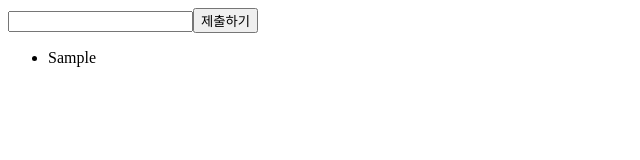
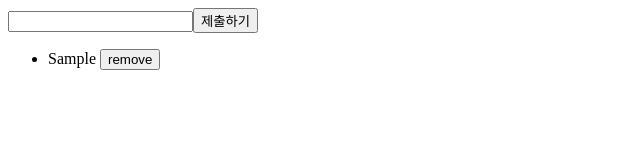
Before and after one commit to grighth12/vue-todo-pair, a Vue app: page / in a window 1280 px wide. Both pictures are taken after typing "Sample" into the empty fields and a click on the button "제출하기". Shown: the top 160 px of the page, without its empty margins (0-640 px from the left). Built offline with nearby package versions, Linux system fonts and the light colour scheme.

Commit message:
todo 삭제 추가

```diff
--- a/src/App.vue
+++ b/src/App.vue
@@ -21,6 +21,12 @@ const onSubmit = () => {
   value.value = "";
   errorMessage.value = "";
 };
+
+const removeTodo = (id: number) => {
+  todos.value = todos.value.filter((item) => {
+    return item.id !== id;
+  });
+};
 </script>
 
 <template>
@@ -33,6 +39,7 @@ const onSubmit = () => {
   <ul>
     <li v-for="{ id, value } in todos" :key="id">
       {{ value }}
+      <button type="button" @click="removeTodo(id)">remove</button>
     </li>
   </ul>
 </template>
```
